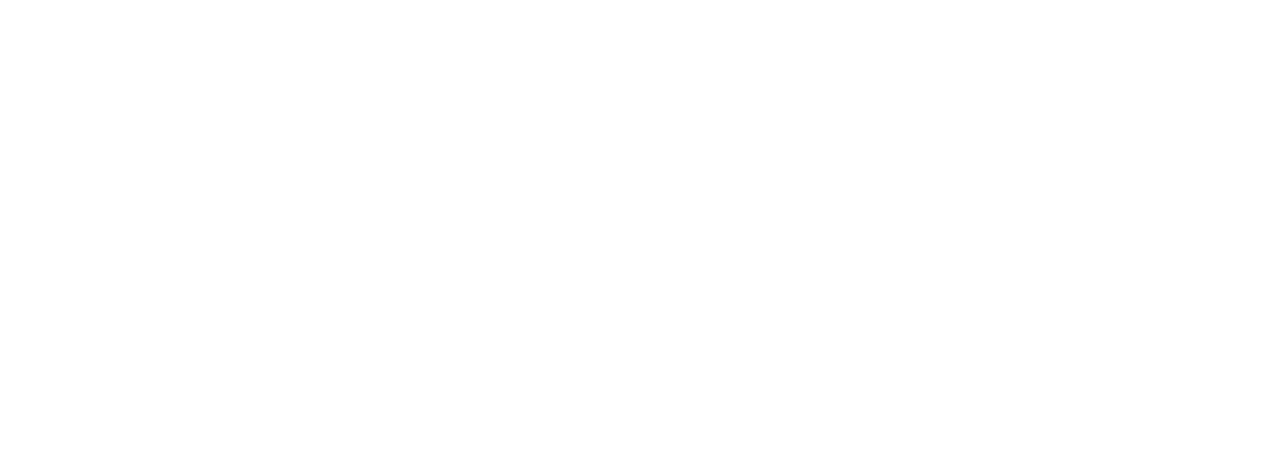
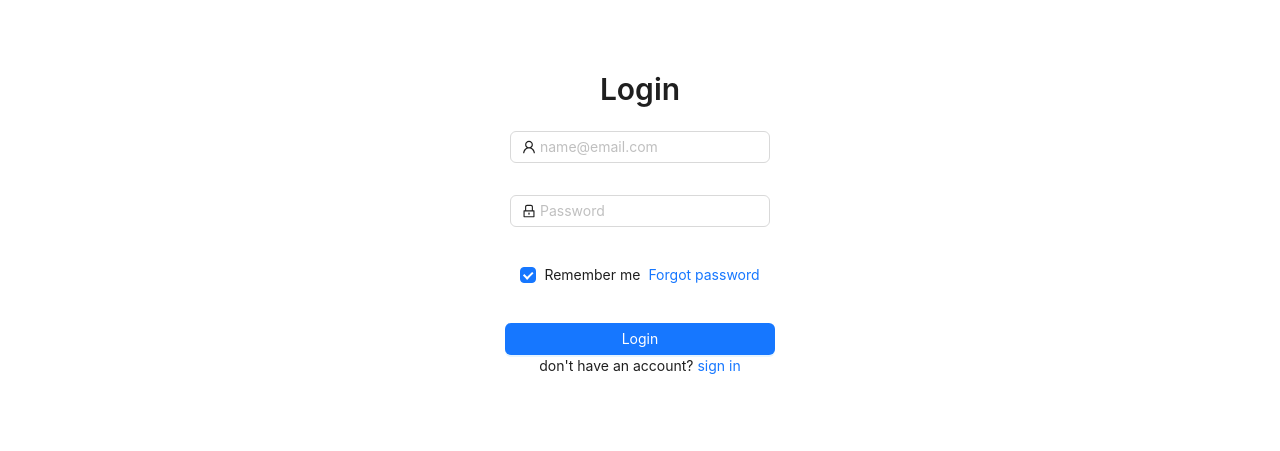
Before and after one commit to BrianWangila/E-Duka, a React (Create React App) app: page /login in a window 1280 px wide. Shown: the part 158-609 px from the top of the page. Built offline with nearby package versions, Linux system fonts and the light colour scheme; no server answers.

Commit message:
add a login page

```diff
--- a/src/Pages/Login/Login.js
+++ b/src/Pages/Login/Login.js
@@ -0,0 +1,84 @@
+import React, { useState } from "react";
+import { Form, Input, Button, Checkbox, Typography, Space } from "antd";
+import { UserOutlined, LockOutlined } from "@ant-design/icons";
+
+function Login() {
+  const [form] = Form.useForm();
+  const [formError, setFormError] = useState(null);
+
+  const onFinish = (values) => {
+    console.log("Received values of form: ", values);
+    setFormError(null);
+  };
+
+  const onFinishFailed = (errorInfo) => {
+    console.log("Failed:", errorInfo);
+    setFormError("Please fill all the fields");
+  };
+
+  return (
+    <div className="form-group">
+      <Form
+        form={form}
+        name="normal_login"
+        className="login-form"
+        initialValues={{ remember: true }}
+        onFinish={onFinish}
+        onFinishFailed={onFinishFailed}
+      >
+        <Space direction="vertical" align="center" style={{ width: "100%" }}>
+          <Typography.Title level={2}>Login</Typography.Title>
+
+          <Form.Item
+            name="email"
+            rules={[{ required: true, message: "Please input your email!" }]}
+          >
+            <Input
+              prefix={<UserOutlined className="site-form-item-icon" />}
+              placeholder="name@email.com"
+            />
+          </Form.Item>
+          <Form.Item
+            name="password"
+            rules={[{ required: true, message: "Please input your Password!" }]}
+          >
+            <Input
+              prefix={<LockOutlined className="site-form-item-icon" />}
+              type="password"
+              placeholder="Password"
+            />
+          </Form.Item>
+          <Form.Item>
+            <Form.Item name="remember" valuePropName="checked" noStyle>
+              <Checkbox>Remember me</Checkbox>
+            </Form.Item>
+
+            <a className="login-form-forgot" href="/forgot-password">
+              Forgot password
+            </a>
+          </Form.Item>
+
+          {formError && (
+            <div className="form-error" type="primary">
+              {formError}
+            </div>
+          )}
+
+          <Form.Item>
+            <Button
+              type="primary"
+              htmlType="submit"
+              className="login-form-button"
+              block
+            >
+              Login
+            </Button>
+            don't have an account? <a href="/register">sign in</a>
+          </Form.Item>
+        </Space>
+      </Form>
+    </div>
+  );
+}
+
+export default Login;
--- a/src/components/Routes/AppRoutes.js
+++ b/src/components/Routes/AppRoutes.js
@@ -3,6 +3,7 @@
 import Category from "../../Pages/Category/Category";
 import Home from "../../Pages/Home";
 import Register from "../../Pages/Register/Register";
+import Login from "../../Pages/Login/Login";
 
 const AppRoutes = () => {
   return (
@@ -10,6 +11,7 @@
       <Route path="/" element={<Home />} />
       <Route path="/:categoryId" element={<Category />} />
       <Route path="/register" element={<Register />} />
+      <Route path="/login" element={<Login />} />
     </Routes>
   );
 };
```
